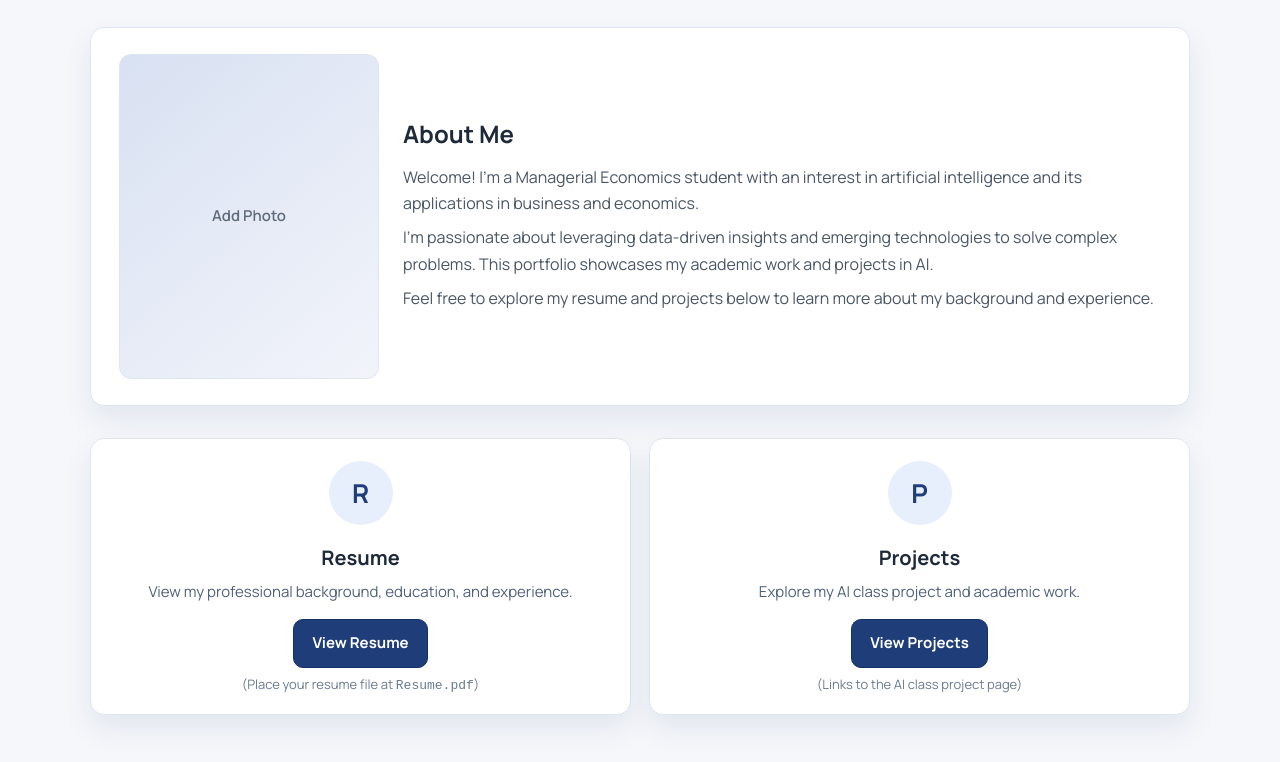
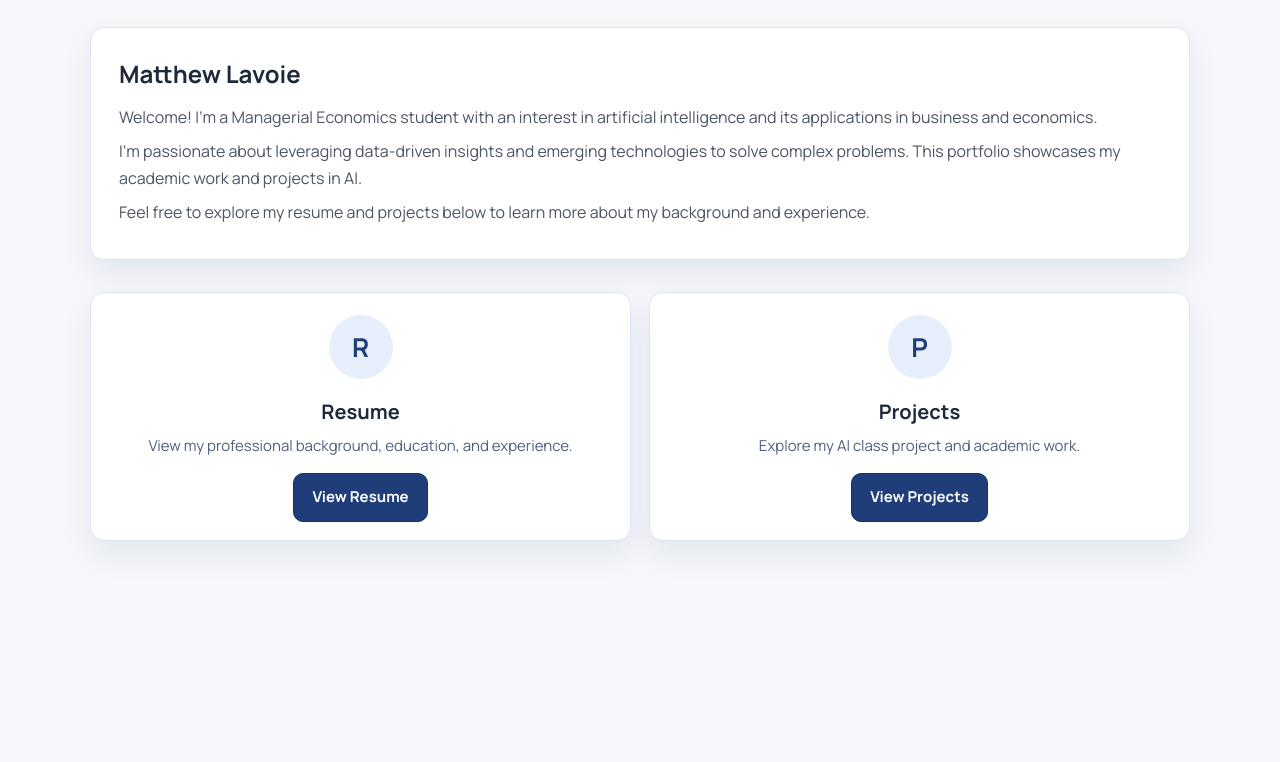
Before and after one commit to mlavoie757/AI-in-Economics, a plain HTML site: page index.html in a window 1280 px wide. Shown: the part 128-890 px from the top of the page. After the commit the page ends 800 px from the top, so only its background shows below. Drawn offline with Linux system fonts and the light colour scheme.

Commit message:
Update index.html

```diff
--- a/index.html
+++ b/index.html
@@ -1,4 +1,3 @@
-
 <!DOCTYPE html>
 <html lang="en">
 <head>
@@ -63,24 +62,6 @@
     .about {
       margin-top: 30px;
       padding: 26px 28px;
-      display: grid;
-      grid-template-columns: 260px 1fr;
-      gap: 24px;
-      align-items: center;
-    }
-
-    .profile-placeholder {
-      width: 100%;
-      aspect-ratio: 4 / 5;
-      border-radius: 12px;
-      object-fit: cover;
-      border: 1px solid var(--stroke);
-      background: linear-gradient(140deg, #d8e1f2, #f2f4fa);
-      display: grid;
-      place-items: center;
-      color: var(--muted);
-      font-weight: 600;
-      font-size: 15px;
     }
 
     .about h2 {
@@ -156,24 +137,9 @@
       transform: translateY(-1px);
     }
 
-    .note {
-      margin-top: 6px;
-      font-size: 13px;
-      color: #6c7a8f;
-    }
-
     @media (max-width: 800px) {
       body {
         padding: 24px 16px 36px;
-      }
-
-      .about {
-        grid-template-columns: 1fr;
-      }
-
-      .profile-placeholder {
-        max-width: 240px;
-        margin: 0 auto;
       }
     }
   </style>
@@ -181,17 +147,16 @@
 <body>
   <div class="page">
     <header class="page-header">
-      <h1><!-- Replace with your name -->Matthew Lavoie</h1>
-      <p class="subtitle"><!-- Update with your main line -->Undergraduate Student, Managerial Economics | University of Massachusetts Amherst</p>
+      <h1>Matthew Lavoie</h1>
+      <p class="subtitle">Undergraduate Student, Managerial Economics | University of Massachusetts Amherst</p>
     </header>
 
     <section class="card about">
-      <div class="profile-placeholder"><!-- Swap src with your photo -->Add Photo</div>
       <div>
-        <h2>About Me</h2>
-        <p><!-- Replace with your intro -->Welcome! I'm a Managerial Economics student with an interest in artificial intelligence and its applications in business and economics.</p>
-        <p><!-- Add more about yourself -->I'm passionate about leveraging data-driven insights and emerging technologies to solve complex problems. This portfolio showcases my academic work and projects in AI.</p>
-        <p><!-- Add extra context if desired -->Feel free to explore my resume and projects below to learn more about my background and experience.</p>
+        <h2>Matthew Lavoie</h2>
+        <p>Welcome! I'm a Managerial Economics student with an interest in artificial intelligence and its applications in business and economics.</p>
+        <p>I'm passionate about leveraging data-driven insights and emerging technologies to solve complex problems. This portfolio showcases my academic work and projects in AI.</p>
+        <p>Feel free to explore my resume and projects below to learn more about my background and experience.</p>
       </div>
     </section>
 
@@ -201,7 +166,6 @@
         <h3>Resume</h3>
         <p>View my professional background, education, and experience.</p>
         <a class="btn" href="Resume.pdf" target="_blank" rel="noopener">View Resume</a>
-        <div class="note">(Place your resume file at <code>Resume.pdf</code>)</div>
       </article>
 
       <article class="card action-card">
@@ -209,7 +173,6 @@
         <h3>Projects</h3>
         <p>Explore my AI class project and academic work.</p>
         <a class="btn" href="project.html">View Projects</a>
-        <div class="note">(Links to the AI class project page)</div>
       </article>
     </section>
   </div>
```
